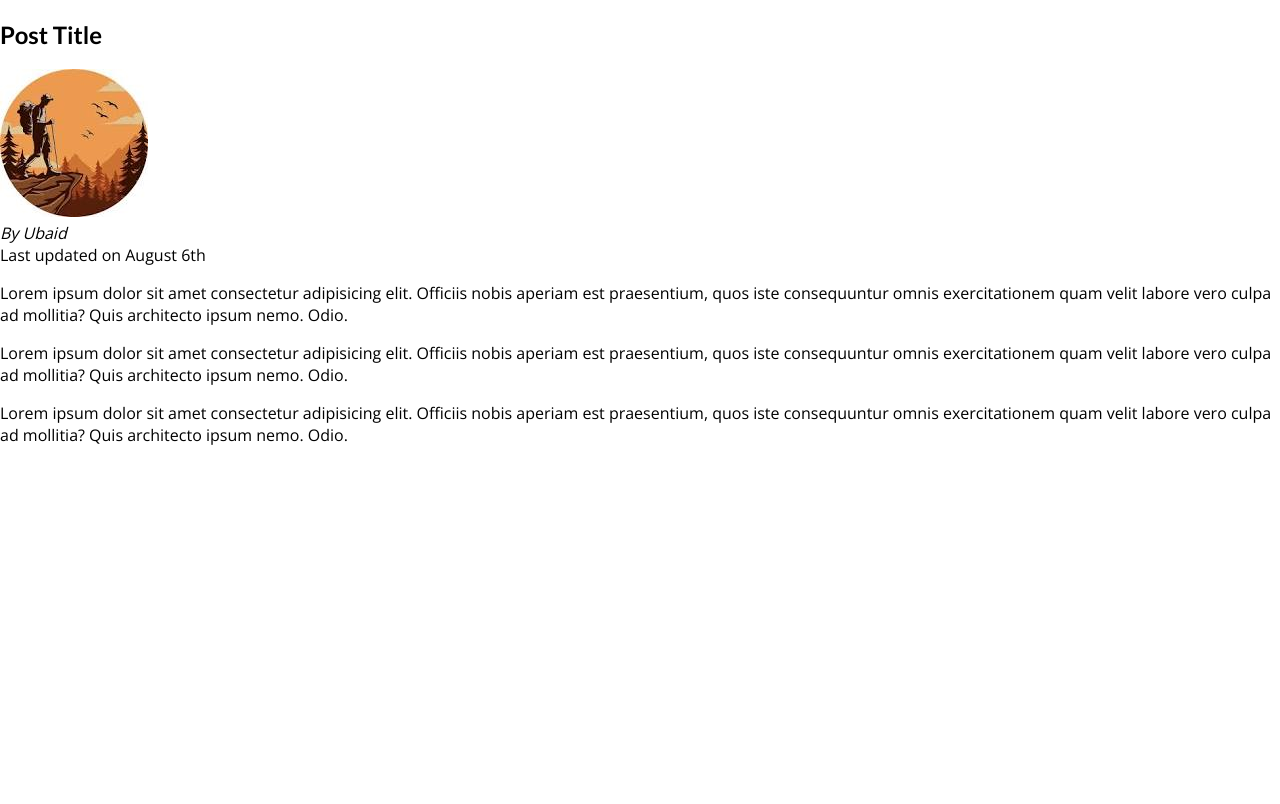
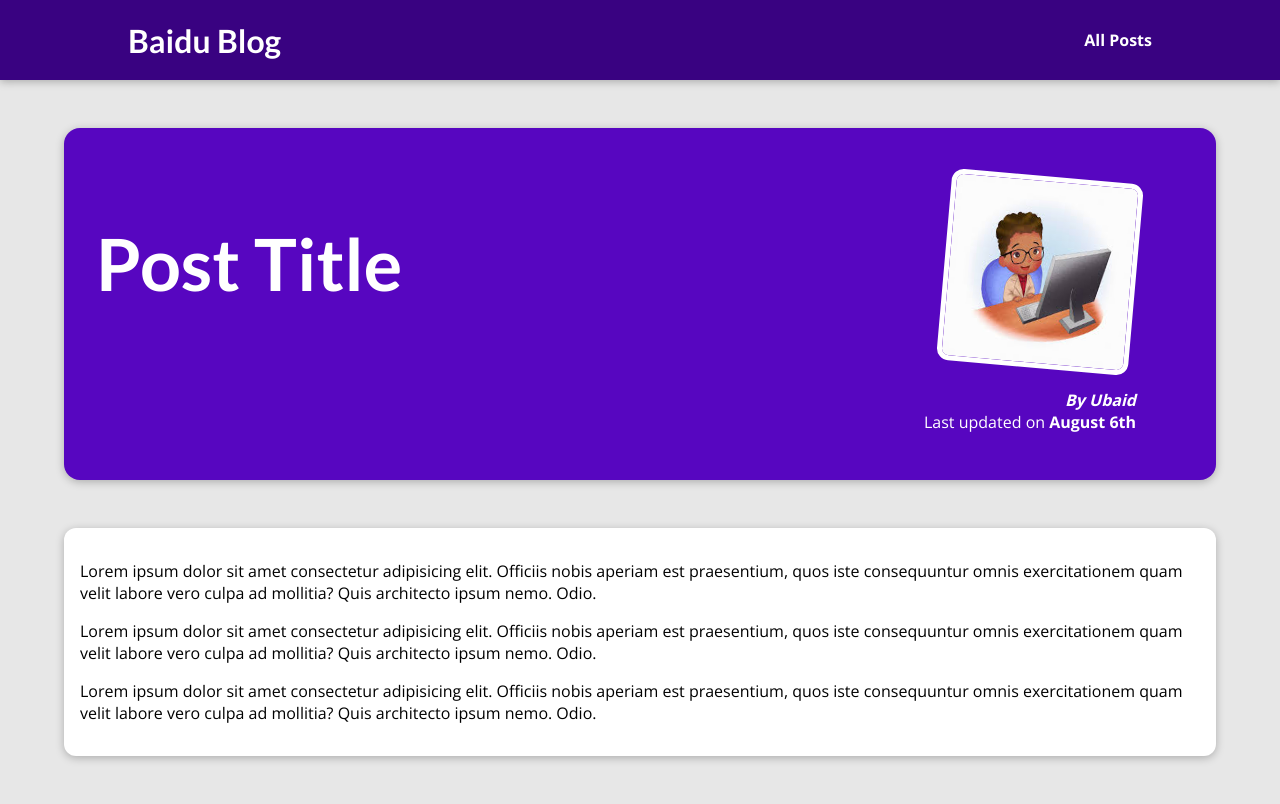
Before and after one commit to Ubaidrazaa/Blogs, a Django app: template blog/templates/blog/post-detail.html in a window 1280 px wide. Before the commit the page ends 445 px from the top, so only its background shows below. Run offline with Django 5.2, Linux system fonts and the light colour scheme; the template is opened without the code that fills it, so the values that code supplies are empty.

Commit message:
Add post-detail page css and give path

```diff
--- /dev/null
+++ b/blog/static/blog/post-detail.css
@@ -0,0 +1,63 @@
+
+body {
+    background-color: #e7e7e7;
+  }
+
+  #main-navigation {
+    background-color: #390281;
+    box-shadow: 0 2px 8px rgba(0, 0, 0, 0.25);
+  }
+
+  #summary {
+    margin: 8rem auto 3rem auto;
+    padding: 2rem;
+    width: 90%;
+    max-width: 90rem;
+    border-radius: 16px;
+    background-color: #5706c0;
+    position: relative;
+    box-shadow: 0 2px 8px rgba(0, 0, 0, 0.25);
+    height: 22rem;
+  }
+
+  #summary h2 {
+    color: white;
+    font-size: 4.5rem;
+  }
+
+  #summary article {
+    position: absolute;
+    top: 2rem;
+    right: 3rem;
+    padding: 1rem 2rem;
+    border-radius: 12px;
+    text-align: right;
+    color: white;
+  }
+
+  #summary article img {
+    width: 12rem;
+    height: 12rem;
+    border-radius: 12px;
+    transform: rotateZ(5deg);
+    border: 5px solid white;
+    margin-bottom: 1rem;
+  }
+
+  #summary address {
+    font-weight: bold;
+  }
+
+  #summary time {
+    font-weight: bold;
+  }
+
+  main {
+    width: 90%;
+    max-width: 90rem;
+    margin: 3rem auto;
+    background-color: white;
+    padding: 1rem;
+    border-radius: 12px;
+    box-shadow: 0 2px 8px rgba(0, 0, 0, 0.25);
+  }
--- a/blog/templates/blog/post-detail.html
+++ b/blog/templates/blog/post-detail.html
@@ -6,14 +6,14 @@
 {% endblock %}
 
 {% block css_files %}
-    <link rel="stylesheet" href="{% static "blog/.css" %}"/>
+    <link rel="stylesheet" href="{% static "blog/post-detail.css" %}"/>
 {% endblock%}
 
 {% block content %}
  <section id="summary">
     <h2>Post Title</h2>
     <article>
-        <img src="blog/images/donlod.jpeg" alt="Post Title">
+        <img src={% static "blog/images/down.jpeg" %} alt="Post Title">
         <address>By Ubaid</address>
         <div>
             Last updated on <time>August 6th</time>
--- a/blog/views.py
+++ b/blog/views.py
@@ -5,5 +5,5 @@ def starting_page(request):
     return render(request, "blog/index.html")
 def posts(request):
     return render(request,"blog/all-posts.html")
-def post_detail(request):
-    pass
+def post_detail(request, slug):
+    return render(request,"blog/post-detail.html")
```
Also changed, not shown: blog/static/blog/images/download.jpeg (added).
